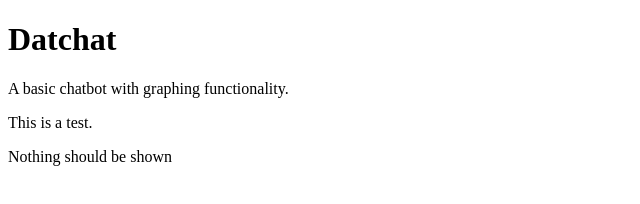
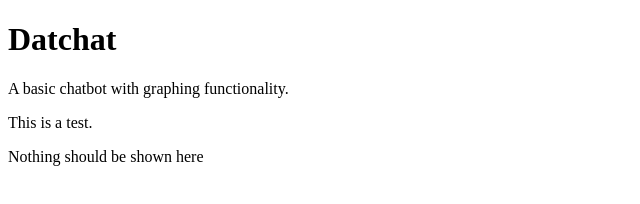
Before and after one commit to fizzstudio/Datchat, a plain HTML site: page index.html in a window 1280 px wide. Shown: the full height of the page, 0-640 px from the left. Drawn offline with Linux system fonts and the light colour scheme.

Commit message:
debug pull request #5

```diff
--- a/index.html
+++ b/index.html
@@ -10,7 +10,7 @@
   <p>A basic chatbot with graphing functionality.</p>
   <p>This is a test.</p>
   <p>
-    Nothing should be shown
+    Nothing should be shown here
   </p>
 </body>
 </html>
```
